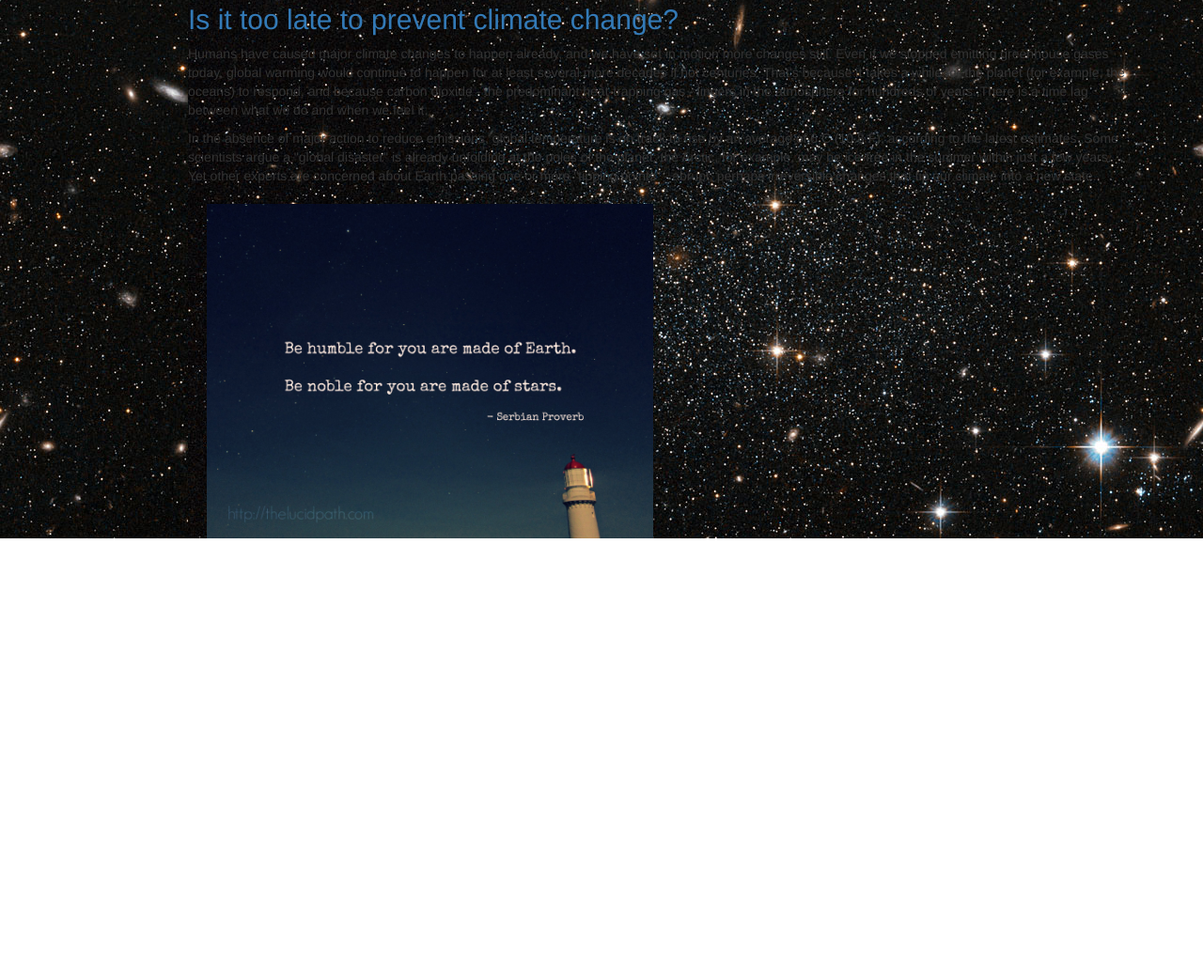
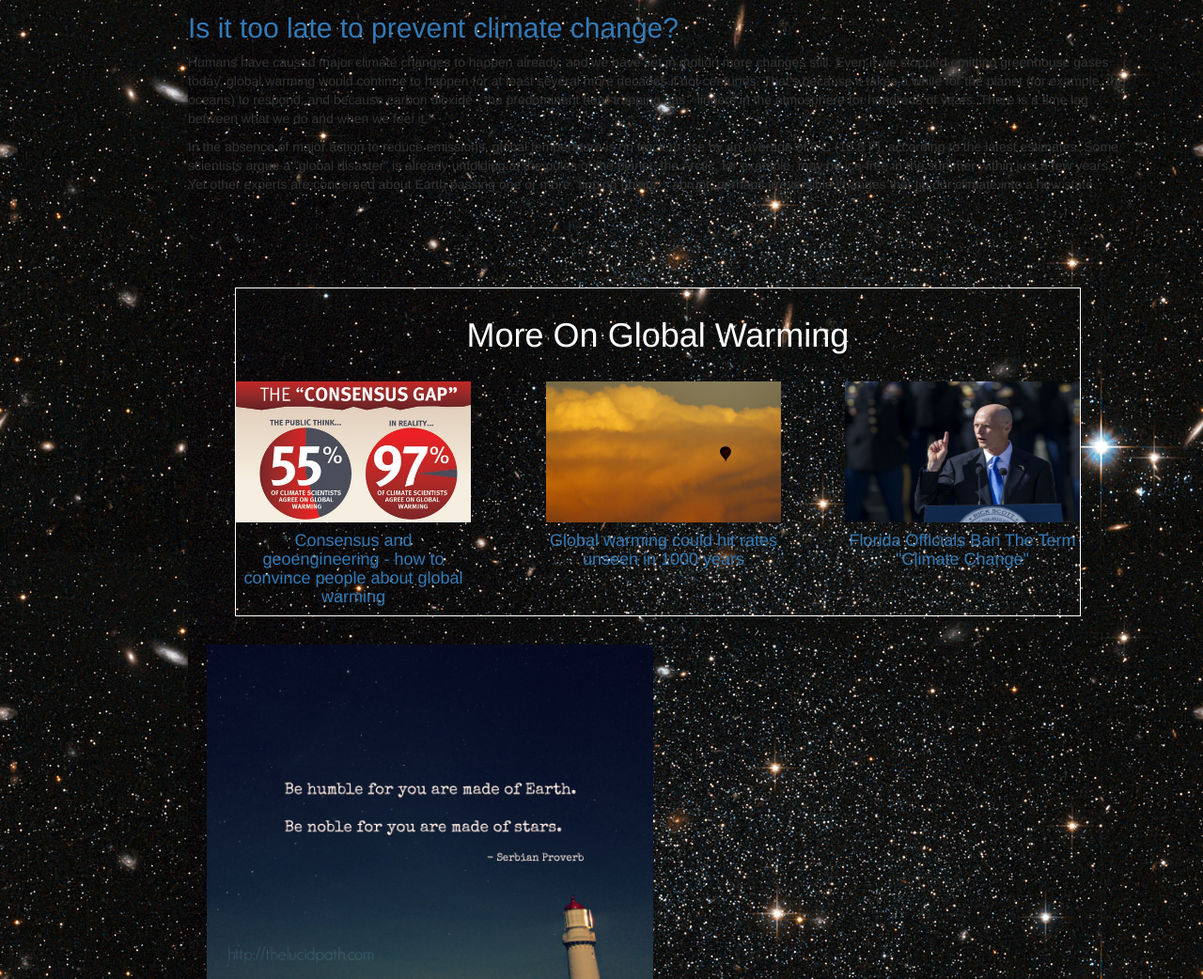
Before and after one commit to gaines23/final_project, a plain HTML site: page Questionspage/index.html in a window 1280 px wide. Shown: the part 1209-2251 px from the top of the page at 94% size. Before the commit the page ends 1782 px from the top, so only its background shows below. Drawn offline with nearby package versions, Linux system fonts and the light colour scheme; files whose address does not match are found by name.

Commit message:
further changes

```diff
--- a/Questionspage/index.html
+++ b/Questionspage/index.html
@@ -79,10 +79,11 @@
     </a>
   </div>
 
+
   <body>
-   <div id="container">
+
       <p>
-      <h2><a id="P1">What's the difference between weather and climate?</a></h2>
+      <h2>What's the difference between weather and climate?</a></h2>
       </p>
       <p>
         Some people say "weather is what you get" and "climate is what you expect." "Weather" refers to the more local changes in the climate we see around us, on short timescales from minutes to hours to days to weeks. Examples are familiar - rain, snow, clouds, winds, thunderstorms, heat waves and floods. "Climate" refers to longer-term averages (they may be regional or global), and can be thought of as the weather averaged over several seasons, years or decades. Climate change is harder for us to get a sense of because the timescales involved are much longer, and the impact of climate changes can be less immediate. Examples of climate change include several drier-than-normal summers, a trend of, say, winters becoming milder from our grandparents' childhood to our own, or variations in effects like El Nino or La Nina
@@ -113,10 +114,38 @@
         In the absence of major action to reduce emissions, global temperature is on track to rise by an average of 6 C (10.8 F), according to the latest estimates. Some scientists argue a "global disaster" is already unfolding at the poles of the planet; the Arctic, for example, may be ice-free in the summer within just a few years. Yet other experts are concerned about Earth passing one or more "tipping points" - abrupt, perhaps irreversible changes that tip our climate into a new state.
       </p>
     </div>
+
+<div id="container">
+    <p>
+
+    	<h1><div id="title2">More On Global Warming</div></h1>
+    		<br>
+    	<div id="para1">
+    	<p>
+    		<img src="file:///Users/melissagaines/Desktop/Web%20Devel%20100/final/Questionspage/untitled%20folder/gaurdian.jpeg" width= "250" height= "150">
+    		<br>
+    		<a href="http://www.theguardian.com/environment/climate-consensus-97-per-cent/2015/mar/10/consensus-and-geoengineering-how-to-convince-people-about-global-warming"><h4>Consensus and geoengineering - how to convince people about global warming</h4></a>
+    	</p>
+    	</div>
+    	<div id="para2">
+    	<p>
+    		<img src = "file:///Users/melissagaines/Desktop/Web%20Devel%20100/final/Questionspage/untitled%20folder/quartz.jpg" width= "250" height= "150">
+    		<br>
+    		<a href="http://qz.com/359620/global-warming-could-hit-rates-unseen-in-1000-years/"><h4>Global warming could hit rates unseen in 1000 years</h4></a>
+    	<p>
+    	</div>
+    	<div id="para3">
+    	<p>
+    		<img src="file:///Users/melissagaines/Desktop/Web%20Devel%20100/final/Questionspage/untitled%20folder/offical.jpg" width= "250" height= "150">
+    		<br>
+    		<a href="http://thinkprogress.org/climate/2015/03/08/3631198/florida-dep-bans-climate-change-investigation/" ><h4>Florida Officials Ban The Term "Climate Change"</h4></a>
+    	</div>
+    </div>
+    	<br>
+
     <div id="image">
       <img src="file:///Users/melissagaines/Desktop/Web%20Devel%20100/ClimateChange/Questionspage/untitled%20folder/earthstars.jpg" width="475px">
     </div>
 
-
   </body>
 </html>
--- a/Questionspage/style.css
+++ b/Questionspage/style.css
@@ -31,6 +31,7 @@ ul {
 	list-style-type: none;
 	margin: 0;
 	padding: 0;
+	font-size: 20px;
 }
 
 li{
@@ -39,15 +40,18 @@ li{
 	font-size: 20;
 }
 
-.container{
+#container{
 	color: white;
-	width: 960px;
-	padding-right: 300px;
-	margin-left: 90px;
+	width: 900px;
+	height: 350px;
+	float: center;
 	text-align: center;
 	padding-top: 10px;
-	font-color: white;
 	background-image: url(file:///Users/melissagaines/Desktop/Web%20Devel%20100/final/Questionspage/untitled%20folder/outerspace.jpg);
+	margin-right: 0px;
+	margin-left: 50px;
+	border: solid white 1px;
+	margin-top: 100px;
 }
 
 #questions{
@@ -56,6 +60,7 @@ li{
 	margin-left: 50px;
 	margin-right: 70px;
 	margin-bottom: 5px;
+	color: white;
 }
 
 #myCarousel{
@@ -86,6 +91,7 @@ li{
 	float: left;
 	margin-top: 10px;
 	margin-left: 20px;
+	text-align: center;
 }
 
 #pic1{
@@ -104,4 +110,33 @@ li{
 	margin-left: 15px;
 	margin-right: 10px;
 }
-s
+
+#title2{
+	font: white;
+	text-align: center;
+}
+
+#para1{
+	float: left;
+	width: 250px;
+	height: 220px;
+}
+
+
+#para2{
+	float: left;
+	width: 250px;
+	height: 250px;
+	margin-left: 80px;
+}
+
+#para3{
+	float: right;
+	width: 250px;
+	height: 200px;
+
+}
+
+p{
+	font: white;
+}
```
Also changed, not shown: Questionspage/untitled folder/gaurdian.jpeg (added), Questionspage/untitled folder/offical.jpg (added), Questionspage/untitled folder/quartz.jpg (added).
